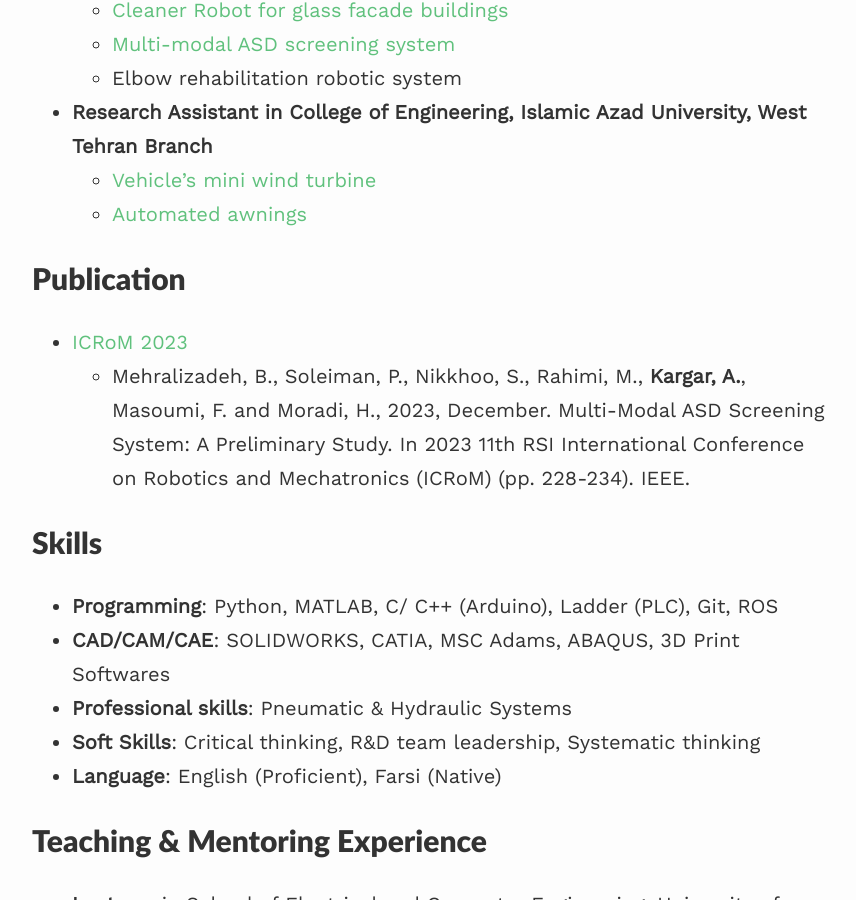
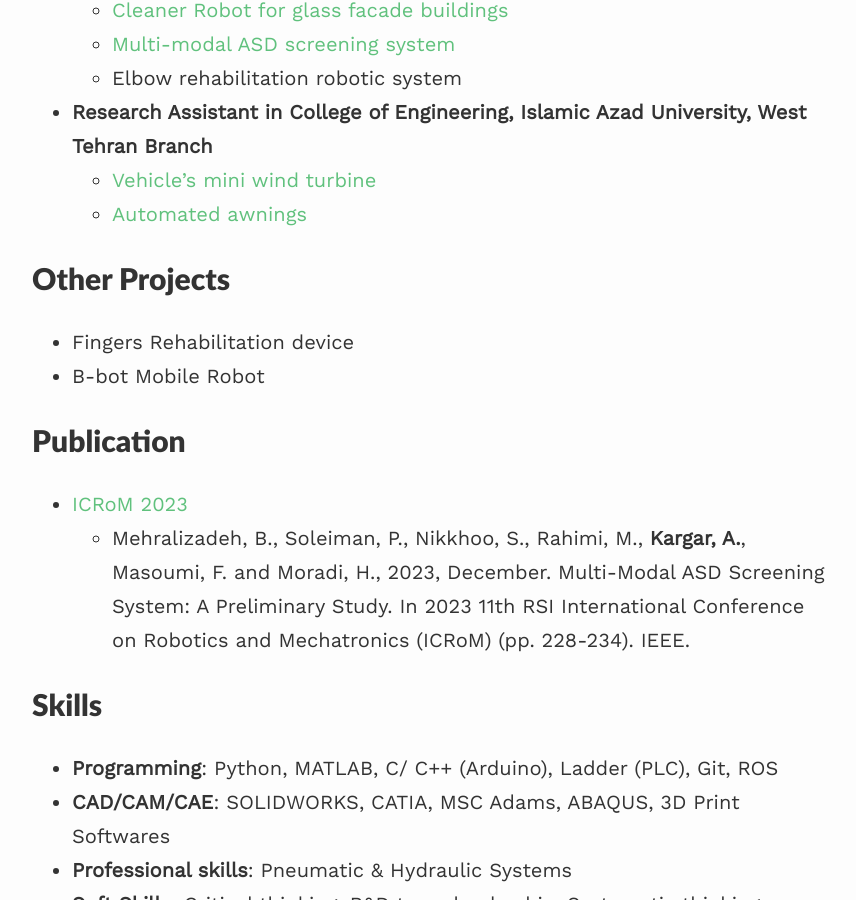
Before and after one commit to alireza-kargar/alireza-kargar.github.io, a Jekyll site: the page built from index.md, in a window 1280 px wide and 900 px high, scrolled down 1303 px. Shown: the whole window, without its empty margins (208-1064 px from the left). Built offline with Jekyll 4.4.1, drawn with Linux system fonts in a browser that asks for light colours; nearby versions of some CDN libraries.

Commit message:
adding other projects titles

```diff
--- a/index.md
+++ b/index.md
@@ -34,6 +34,11 @@ Product and System design, Computer-aided design and manufacturing , Service Rob
 - **Research Assistant in College of Engineering, Islamic Azad University, West Tehran Branch**
   - [Vehicle's mini wind turbine](https://alireza-kargar.github.io//projects/turbine/)
   - [Automated awnings](https://alireza-kargar.github.io//projects/awnings/)
+
+## Other Projects
+
+  - Fingers Rehabilitation device
+  - B-bot Mobile Robot
 
 ## Publication
 
```
